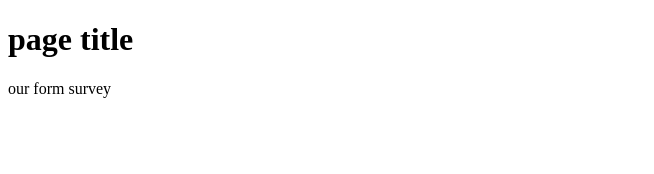
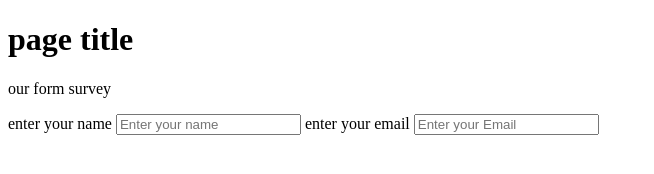
Before and after one commit to mo2mn3adel/Mohammed-Mo-men-trial, a plain HTML site: page index.html in a window 1280 px wide. Shown: the whole page, without its empty margins (0-654 px from the left). Drawn offline with Linux system fonts and the light colour scheme.

Commit message:
adding email and name input elements

```diff
--- a/index.html
+++ b/index.html
@@ -10,7 +10,11 @@
 
     <h1 id="title">page title</h1>
     <p id="description">our form survey</p>
-    <form>
+    <form id="survey-form">
+        <label id="name-label" for="name">enter your name
+        <input id="name" type="text" placeholder="Enter your name" class="inline" required></label>
+        <label id="email-label" for="email">
+            enter your email <input id="email" placeholder="Enter your Email" class="inline" type="email" required></label>
 
     </form>
 
```
